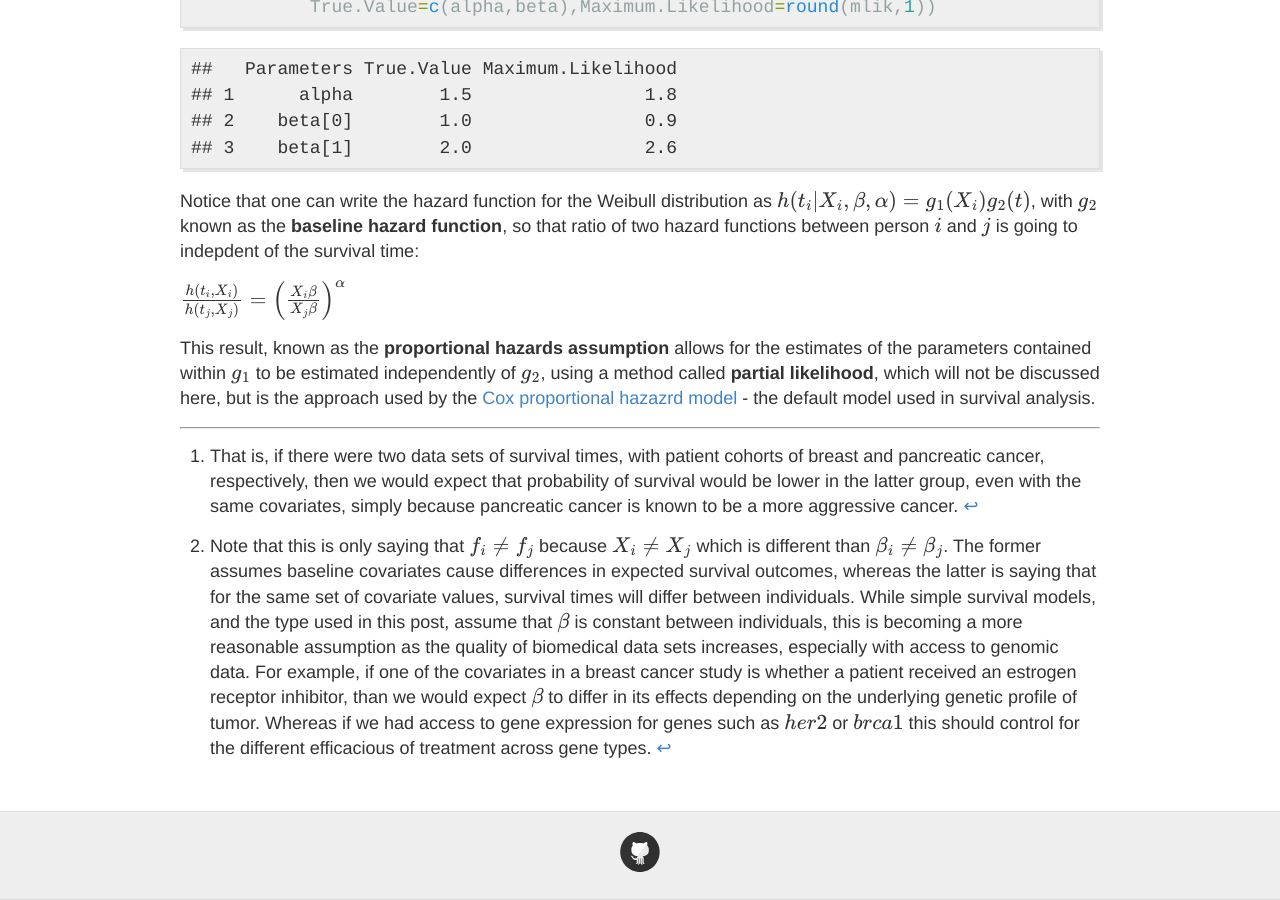
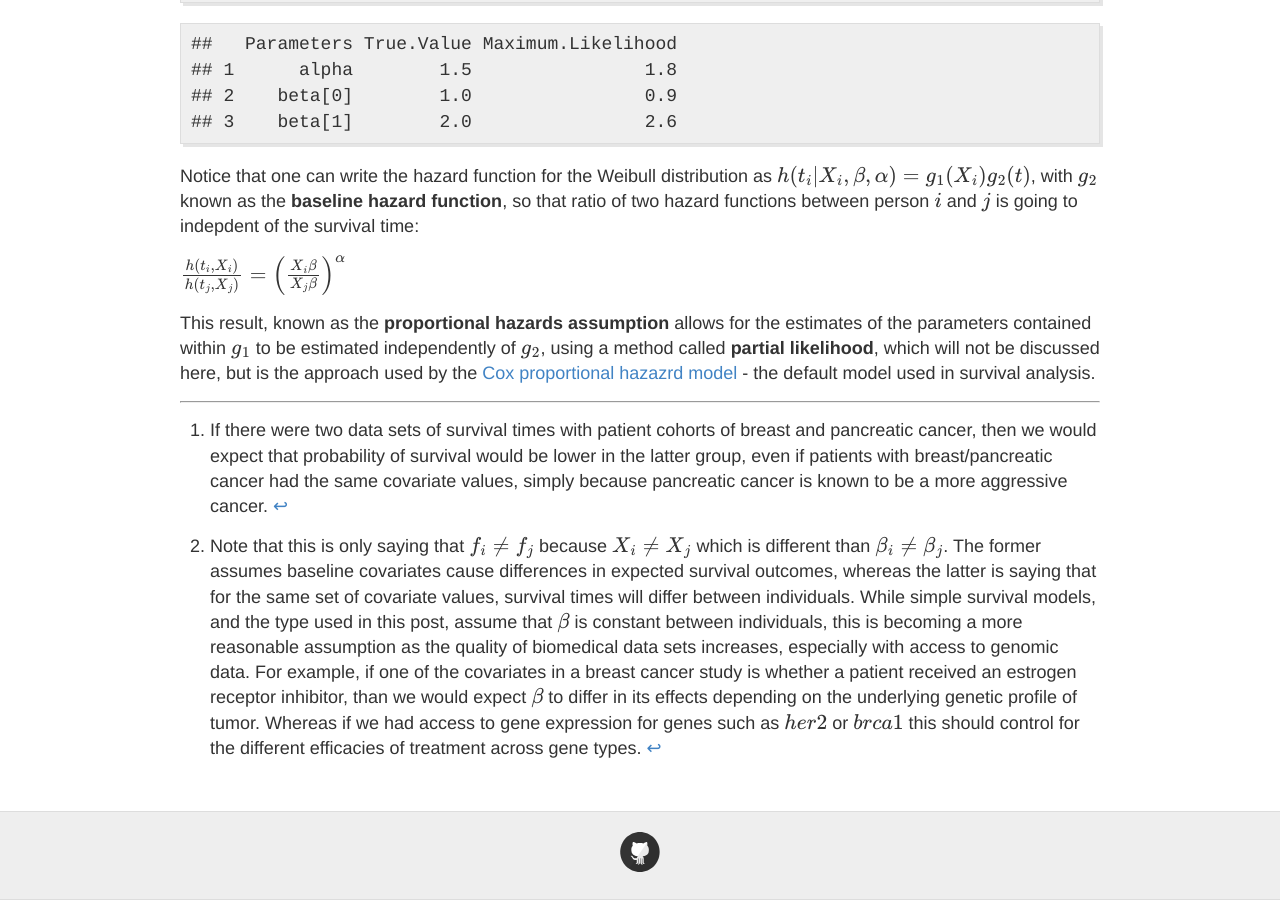
Before and after one commit to erikdrysdale/erikdrysdale.github.io, a Jekyll site: the page built from _posts/2017-01-12-survival.md, in a window 1280 px wide and 900 px high, scrolled down 4627 px. Built offline with Jekyll 4.4.1, drawn with Linux system fonts in a browser that asks for light colours; our own code applies the rules of GitHub Pages for plain Markdown files; formulas are drawn with MathJax 3; some of the changed text lies outside the part shown.

Commit message:
add new content

```diff
--- a/_posts/2017-01-12-survival.md
+++ b/_posts/2017-01-12-survival.md
@@ -58,8 +58,8 @@
 If $\theta$ parameterizes our distribution, then to introduce covariates which influence survival times we can simply rewrite $X\beta=\theta$ such that each individual $i$ and $j$ will have a different hazard rate if their baseline covariates differ[[^2]]. We can model the log likelihood as:
 
 $$\begin{aligned}
-l(\boldsymbol t \| \beta,\alpha) &=\sum_{i=1}^n \log f(t_i \| X_i,\beta,\alpha ) \\
-&= \sum_{i=1}^n \log h(t_i \| X_i,\beta,\alpha ) + \sum_{i=1}^n \log S(t_i \| X_i,\beta,\alpha )
+l(\boldsymbol t | \beta,\alpha) &=\sum_{i=1}^n \log f(t_i | X_i,\beta,\alpha ) \\
+&= \sum_{i=1}^n \log h(t_i | X_i,\beta,\alpha ) + \sum_{i=1}^n \log S(t_i | X_i,\beta,\alpha )
 \end{aligned}$$
 
 We will generate a simple example with 20 individuals, using a Weibull distribution with $\alpha=1.5$, and an intercept and dummy covariates. The dummy variable can be thought of as a receiving a treatment or not.
@@ -117,6 +117,6 @@
 
 * * *
 
-[^1]: That is, if there were two data sets of survival times, with patient cohorts of breast and pancreatic cancer, respectively, then we would expect that probability of survival would be lower in the latter group, even with the same covariates, simply because pancreatic cancer is known to be a more aggressive cancer.
+[^1]: If there were two data sets of survival times with patient cohorts of breast and pancreatic cancer, then we would expect that probability of survival would be lower in the latter group, even if patients with breast/pancreatic cancer had the same covariate values, simply because pancreatic cancer is known to be a more aggressive cancer.
 
-[^2]: Note that this is only saying that $f_i\neq f_j$ because $X_i\neq X_j$ which is different than $\beta_i \neq \beta_j$. The former assumes baseline covariates cause differences in expected survival outcomes, whereas the latter is saying that for the same set of covariate values, survival times will differ between individuals. While simple survival models, and the type used in this post, assume that $\beta$ is constant between individuals, this is becoming a more reasonable assumption as the quality of biomedical data sets increases, especially with access to genomic data. For example, if one of the covariates in a breast cancer study is whether a patient received an estrogen receptor inhibitor, than we would expect $\beta$ to differ in its effects depending on the underlying genetic profile of tumor. Whereas if we had access to gene expression for genes such as $her2$ or $brca1$ this should control for the different efficacious of treatment across gene types.
+[^2]: Note that this is only saying that $f_i\neq f_j$ because $X_i\neq X_j$ which is different than $\beta_i \neq \beta_j$. The former assumes baseline covariates cause differences in expected survival outcomes, whereas the latter is saying that for the same set of covariate values, survival times will differ between individuals. While simple survival models, and the type used in this post, assume that $\beta$ is constant between individuals, this is becoming a more reasonable assumption as the quality of biomedical data sets increases, especially with access to genomic data. For example, if one of the covariates in a breast cancer study is whether a patient received an estrogen receptor inhibitor, than we would expect $\beta$ to differ in its effects depending on the underlying genetic profile of tumor. Whereas if we had access to gene expression for genes such as $her2$ or $brca1$ this should control for the different efficacies of treatment across gene types.
```
Also changed, not shown: other parts of _posts/2017-01-12-survival.md (+3 -3 lines), _rmd/2017-01-12-survival.Rmd (+13 -8 lines).
